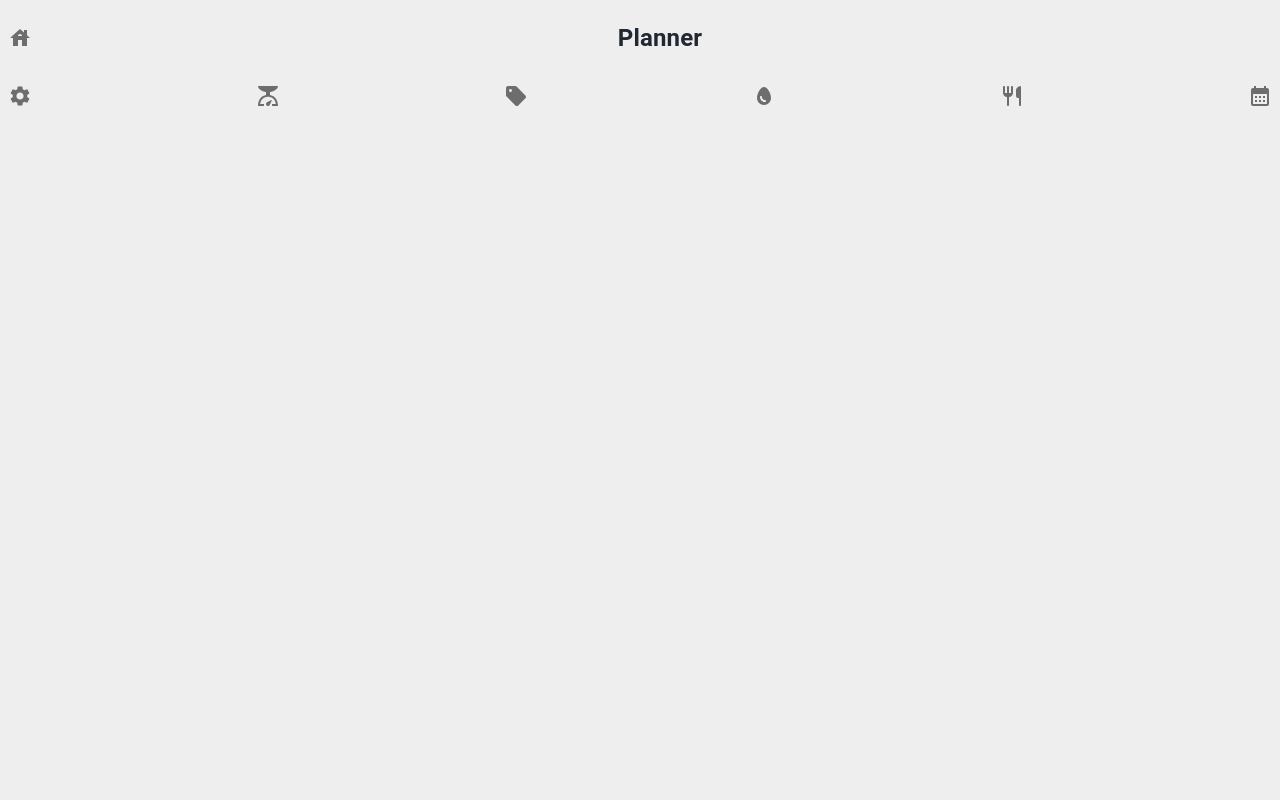
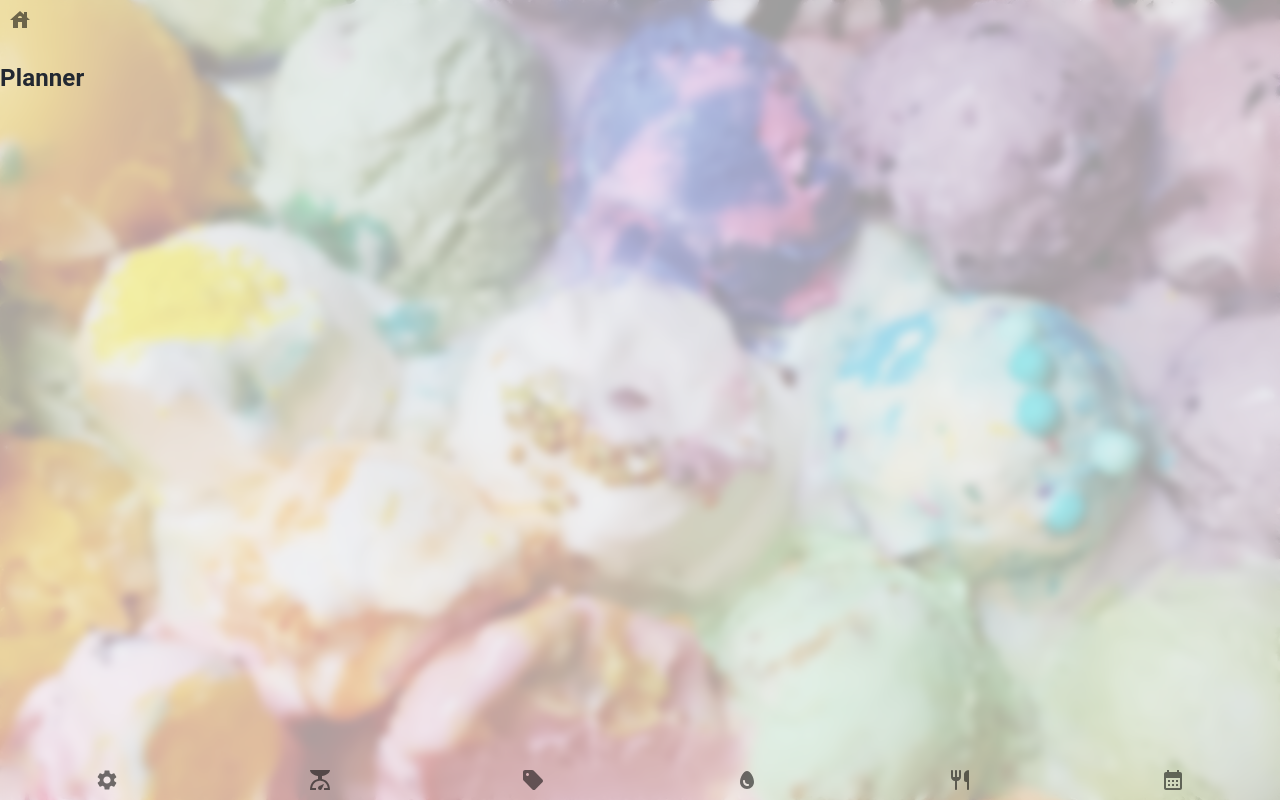
Before and after one commit to benjamin-wright/meal-planner, a React (Vite) app: page /planner in a window 1280 px wide. Built offline with nearby package versions, Linux system fonts and the light colour scheme.

Commit message:
making progress

```diff
--- a/src/components/footer.module.css
+++ /dev/null
@@ -1,6 +0,0 @@
-.nav {
-  display: flex;
-  align-items: center;
-  justify-content: space-between;
-  width: 100%;
-}
--- a/src/components/footer.tsx
+++ b/src/components/footer.tsx
@@ -1,22 +1,34 @@
-import classes from "./footer.module.css";
 import { IconLink } from "./icon-link";
 
-import Settings from "@mui/icons-material/Settings"
-import Scale from "@mui/icons-material/Scale"
-import Sell from "@mui/icons-material/Sell"
-import Egg from "@mui/icons-material/Egg"
+import Settings from "@mui/icons-material/Settings";
+import Scale from "@mui/icons-material/Scale";
+import Sell from "@mui/icons-material/Sell";
+import Egg from "@mui/icons-material/Egg";
 import RestaurantRounded from "@mui/icons-material/RestaurantRounded";
 import CalendarMonth from "@mui/icons-material/CalendarMonth";
+import { Box } from "@mui/material";
 
 export function Footer() {
   return (
-    <nav className={classes.nav}>
-      <IconLink to="/settings"><Settings /></IconLink>
-      <IconLink to="/units"><Scale /></IconLink>
-      <IconLink to="/categories"><Sell /></IconLink>
-      <IconLink to="/ingredients"><Egg /></IconLink>
-      <IconLink to="/recipies"><RestaurantRounded /></IconLink>
-      <IconLink to="/planner"><CalendarMonth /></IconLink>
-    </nav>
+    <Box display="flex" flexDirection="row" justifyContent="space-around">
+      <IconLink to="/settings">
+        <Settings />
+      </IconLink>
+      <IconLink to="/units">
+        <Scale />
+      </IconLink>
+      <IconLink to="/categories">
+        <Sell />
+      </IconLink>
+      <IconLink to="/ingredients">
+        <Egg />
+      </IconLink>
+      <IconLink to="/recipies">
+        <RestaurantRounded />
+      </IconLink>
+      <IconLink to="/planner">
+        <CalendarMonth />
+      </IconLink>
+    </Box>
   );
 }
--- a/src/components/header.module.css
+++ /dev/null
@@ -1,7 +0,0 @@
-.nav {
-  display: grid;
-  grid-template-columns: min-content 1fr;
-  align-items: center;
-  justify-items: center;
-  width: 100%;
-}
--- a/src/components/header.tsx
+++ b/src/components/header.tsx
@@ -1,4 +1,3 @@
-import classes from "./header.module.css";
 import { IconLink } from "./icon-link";
 import House from "@mui/icons-material/House";
 
@@ -9,8 +8,12 @@ interface HeaderProps {
 
 export function Header({ title, home }: HeaderProps) {
   return (
-    <nav className={classes.nav}>
-      {home ? <IconLink to="/"><House /></IconLink> : null}
+    <nav>
+      {home ? (
+        <IconLink to="/">
+          <House />
+        </IconLink>
+      ) : null}
       <h1>{title}</h1>
     </nav>
   );
--- a/src/components/icon-link.module.css
+++ /dev/null
@@ -1,3 +0,0 @@
-.link {
-    display: contents;
-}
--- a/src/components/icon-link.tsx
+++ b/src/components/icon-link.tsx
@@ -1,6 +1,5 @@
-import { Link, useLocation } from "react-router-dom";
-import IconButton from '@mui/material/IconButton';
-import classes from "./icon-link.module.css";
+import { Link } from "react-router-dom";
+import IconButton from "@mui/material/IconButton";
 
 interface IconLinkProps {
   to: string;
@@ -8,14 +7,12 @@ interface IconLinkProps {
 }
 
 export function IconLink({ to, children }: IconLinkProps) {
-  const location = useLocation();
-  const isActive = location.pathname === to;
+  // const location = useLocation();
+  // const isActive = location.pathname === to;
 
   return (
-    <Link to={to} className={classes.link}>
-      <IconButton className={["Button", ... (isActive ? ["active"] : [])].join(" ")}>
-        {children}
-      </IconButton>
+    <Link to={to}>
+      <IconButton>{children}</IconButton>
     </Link>
   );
 }
--- a/src/components/page.tsx
+++ b/src/components/page.tsx
@@ -1,5 +1,7 @@
 import { Header } from "./header";
 import { Footer } from "./footer";
+import { Box, Stack } from "@mui/material";
+import { useTheme } from "@mui/material/styles";
 
 interface PageProps {
   title: string;
@@ -7,11 +9,19 @@ interface PageProps {
 }
 
 export function Page({ title, children }: PageProps) {
+  const theme = useTheme();
+
   return (
-    <div className="window flex">
+    <Stack
+      justifyContent="space-between"
+      sx={{
+        height: "100%",
+        backgroundColor: theme.palette.background.default + "aa",
+      }}
+    >
       <Header title={title} home />
-      <section className="grower">{children}</section>
+      <Box sx={{ flexGrow: 1 }}>{children}</Box>
       <Footer />
-    </div>
+    </Stack>
   );
 }
--- a/src/index.css
+++ b/src/index.css
@@ -1,4 +1,11 @@
-:root {
+:root,
+body,
+#root {
+  height: 100%;
+  width: 100%;
+}
+
+/* :root {
   font-family: Inter, system-ui, Avenir, Helvetica, Arial, sans-serif;
   line-height: 1;
   font-weight: 400;
@@ -124,7 +131,7 @@ a:visited {
   flex-grow: 1;
 }
 
-/* button.MuiButtonBase-root {
+button.MuiButtonBase-root {
   background-color: var(--background-color-high);
   color: var(--foreground-color);
 }
--- a/src/main.tsx
+++ b/src/main.tsx
@@ -15,6 +15,7 @@ import CssBaseline from "@mui/material/CssBaseline";
 // import "./index.css";
 
 const theme = createTheme({
+  cssVariables: true,
   colorSchemes: {
     light: {
       palette: {
@@ -32,7 +33,7 @@ const theme = createTheme({
           primary: "#222831",
           secondary: "#222831",
         },
-      }
+      },
     },
     dark: {
       palette: {
@@ -52,8 +53,39 @@ const theme = createTheme({
         },
         error: {
           main: "#990000",
+        },
+      },
+    },
+  },
+  components: {
+    MuiCssBaseline: {
+      styleOverrides: `
+        :root,
+        body,
+        #root {
+          height: 100%;
+          width: 100%;
         }
-      },
+
+        :root {
+          --background-image: url("dark-background.jpg");
+        }
+
+        @media (prefers-color-scheme: light) {
+          :root {
+            --background-image: url("light-background.webp");
+          }
+        }
+
+        body {
+          background-image: var(--background-image);
+          background-size: cover;
+          background-position: center;
+          backdrop-filter: blur(0.3em);
+          -webkit-backdrop-filter: blur(0.3em);
+          margin: 0;
+        }
+      `,
     },
   },
 });
@@ -101,7 +133,7 @@ const router = createBrowserRouter([
 createRoot(document.getElementById("root")!).render(
   <StrictMode>
     <ThemeProvider theme={theme}>
-      <CssBaseline />
+      <CssBaseline enableColorScheme />
       <RouterProvider router={router} />
     </ThemeProvider>
   </StrictMode>
```
